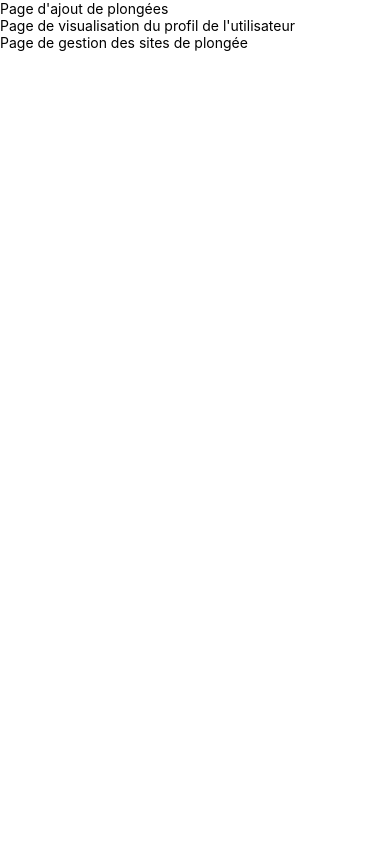
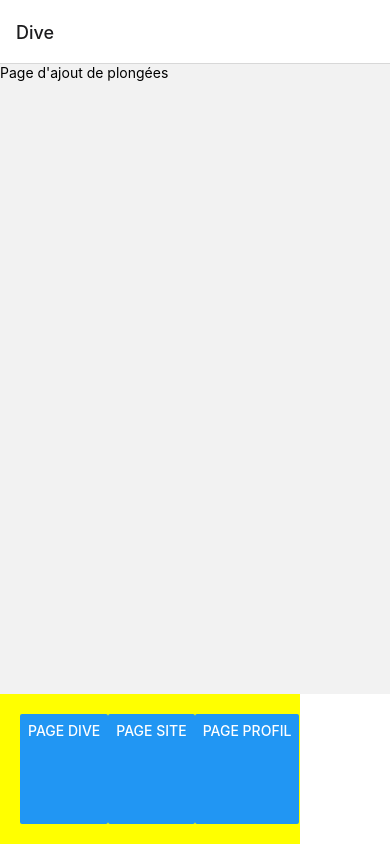
Before and after one commit to bricebdht/divebook, a React Native app: screen /Dive in a window 390 px wide. Built offline with nearby package versions, Linux system fonts and the light colour scheme.

Commit message:
rebuilding menu and navigation

```diff
--- a/package.json
+++ b/package.json
@@ -10,8 +10,12 @@
     "test": "jest"
   },
   "dependencies": {
+    "@react-navigation/native": "^6.1.7",
+    "@react-navigation/native-stack": "^6.9.13",
     "react": "18.2.0",
-    "react-native": "0.72.3"
+    "react-native": "0.72.3",
+    "react-native-safe-area-context": "^4.7.1",
+    "react-native-screens": "^3.22.1"
   },
   "devDependencies": {
     "@babel/core": "^7.20.0",
--- a/src/App.tsx
+++ b/src/App.tsx
@@ -1,8 +1,8 @@
+import {NavigationContainer} from '@react-navigation/native';
 import React from 'react';
 import {StyleSheet, View} from 'react-native';
-import DiveScreen from './screens/DiveScreen';
-import ProfileScreen from './screens/ProfileScreen';
-import SiteScreen from './screens/SiteScreen';
+import Menu from './components/Menu';
+import AppNavigation from './navigation/AppNavigation';
 
 const styles = StyleSheet.create({
   container: {height: '100%'},
@@ -14,10 +14,11 @@ const styles = StyleSheet.create({
 
 export default function App() {
   return (
-    <View style={styles.container}>
-      <DiveScreen />
-      <ProfileScreen />
-      <SiteScreen />
-    </View>
+    <NavigationContainer>
+      <View style={styles.container}>
+        <AppNavigation />
+        <Menu />
+      </View>
+    </NavigationContainer>
   );
 }
--- /dev/null
+++ b/src/components/Menu.tsx
@@ -0,0 +1,41 @@
+import {useNavigation} from '@react-navigation/core';
+import React from 'react';
+import {Button, StyleSheet, View} from 'react-native';
+
+const Menu = () => {
+  const navigation = useNavigation();
+
+  const handleNavigateToDive = () => {
+    navigation.navigate('Dive');
+  };
+
+  const handleNavigateToSite = () => {
+    navigation.navigate('Site');
+  };
+
+  const handleNavigateToProfile = () => {
+    navigation.navigate('Profile');
+  };
+
+  const styles = StyleSheet.create({
+    container: {
+      display: 'flex',
+      justifyContent: 'space-around',
+      flexDirection: 'row',
+      height: 150,
+      width: 300,
+      backgroundColor: 'yellow',
+      padding: 20,
+    },
+  });
+
+  return (
+    <View style={styles.container}>
+      <Button title="Page Dive" onPress={handleNavigateToDive} />
+      <Button title="Page Site" onPress={handleNavigateToSite} />
+      <Button title="Page Profil" onPress={handleNavigateToProfile} />
+    </View>
+  );
+};
+
+export default Menu;
--- /dev/null
+++ b/src/navigation/AppNavigation.tsx
@@ -0,0 +1,19 @@
+import {createNativeStackNavigator} from '@react-navigation/native-stack';
+import React from 'react';
+import DiveScreen from '../screens/DiveScreen';
+import ProfileScreen from '../screens/ProfileScreen';
+import SiteScreen from '../screens/SiteScreen';
+
+const Stack = createNativeStackNavigator();
+
+const AppNavigation = () => {
+  return (
+    <Stack.Navigator>
+      <Stack.Screen name="Dive" component={DiveScreen} />
+      <Stack.Screen name="Site" component={SiteScreen} />
+      <Stack.Screen name="Profile" component={ProfileScreen} />
+    </Stack.Navigator>
+  );
+};
+
+export default AppNavigation;
```
Also changed, not shown: 2 other files (tests, documents, lock files or other folders).
